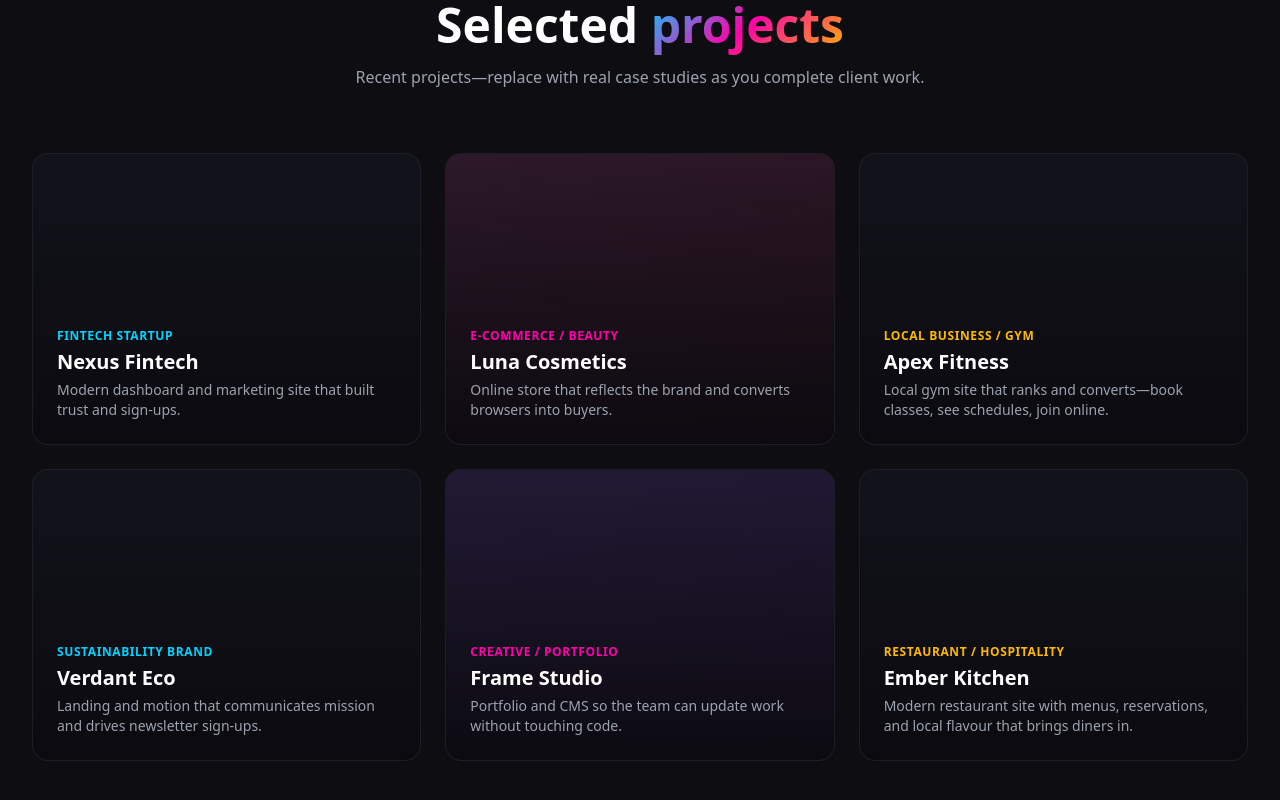
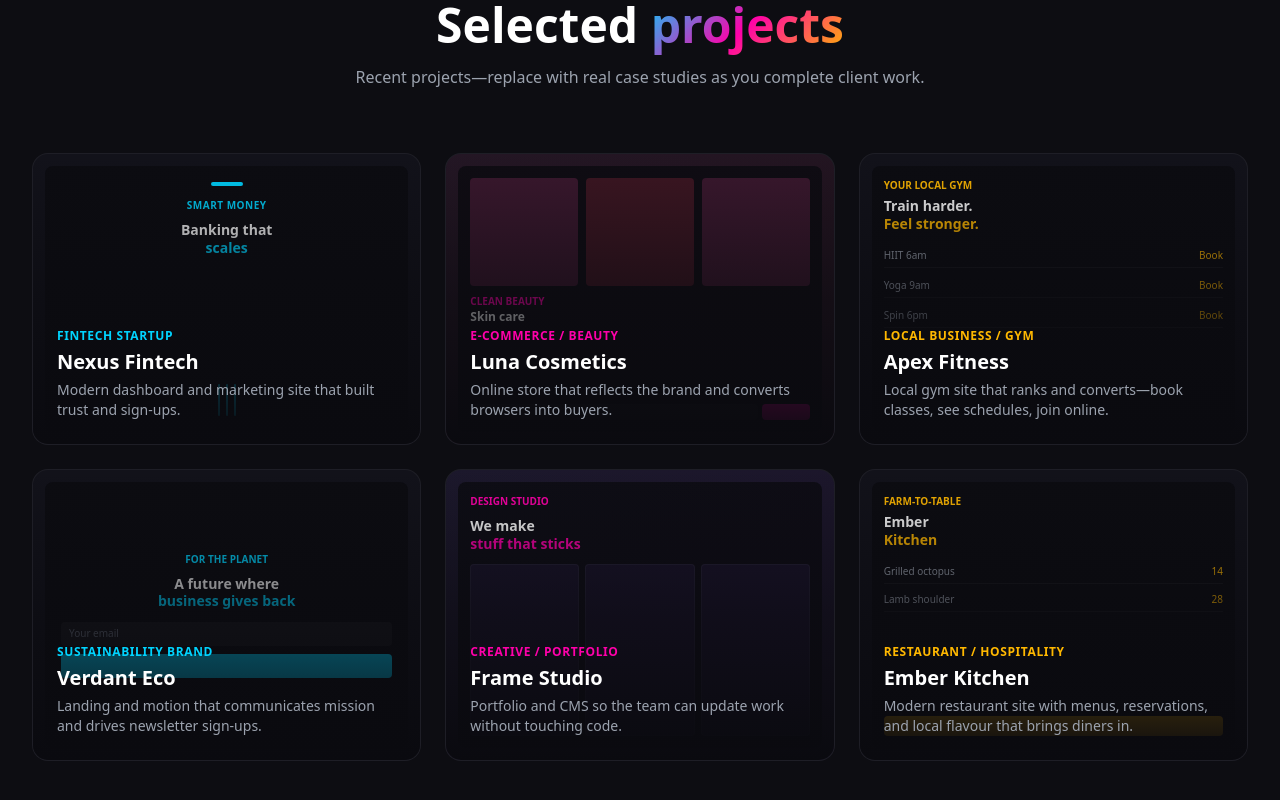
Before and after one commit to johnrochie/evo_media_site, a Next.js app: page /evomedia in a window 1280 px wide. Shown: the part 2785-3585 px from the top of the page. Built offline with nearby package versions, Linux system fonts and the light colour scheme; no server answers.

Commit message:
Portfolio card update v2

```diff
--- /dev/null
+++ b/components/evomedia/PortfolioCardPreview.tsx
@@ -0,0 +1,182 @@
+"use client";
+
+type PreviewProps = { accent: string };
+
+function NexusPreview({ accent }: PreviewProps) {
+  return (
+    <div className="absolute inset-0 p-3 flex flex-col">
+      <div className="flex-1 rounded-lg bg-[#0a0a0f]/80 overflow-hidden">
+        <div className="h-full flex flex-col items-center justify-center p-4">
+          <div className="w-8 h-1 rounded mb-3" style={{ backgroundColor: accent }} />
+          <p className="text-[10px] font-semibold uppercase tracking-wider mb-2" style={{ color: accent }}>
+            Smart money
+          </p>
+          <h3 className="text-sm font-bold text-white text-center leading-tight mb-3">
+            Banking that
+            <br />
+            <span style={{ color: accent }}>scales</span>
+          </h3>
+          <div className="flex gap-1.5 mt-auto">
+            {[1, 2, 3].map((i) => (
+              <div key={i} className="flex-1 h-8 rounded bg-white/5" style={{ borderLeft: `2px solid ${accent}` }} />
+            ))}
+          </div>
+        </div>
+      </div>
+    </div>
+  );
+}
+
+function LunaPreview({ accent }: PreviewProps) {
+  return (
+    <div className="absolute inset-0 p-3 flex flex-col">
+      <div className="flex-1 rounded-lg bg-[#0a0a0f]/80 overflow-hidden">
+        <div className="h-full p-3 flex flex-col">
+          <div className="flex gap-2 mb-2">
+            <div className="w-1/3 aspect-square rounded bg-pink-500/20" />
+            <div className="w-1/3 aspect-square rounded bg-rose-500/20" />
+            <div className="w-1/3 aspect-square rounded bg-pink-500/20" />
+          </div>
+          <p className="text-[10px] font-semibold uppercase" style={{ color: accent }}>
+            Clean beauty
+          </p>
+          <p className="text-xs text-white font-bold">Skin care</p>
+          <div className="mt-auto flex gap-1">
+            <div className="flex-1 h-4 rounded bg-white/5" />
+            <div className="w-12 h-4 rounded" style={{ backgroundColor: accent }} />
+          </div>
+        </div>
+      </div>
+    </div>
+  );
+}
+
+function ApexPreview({ accent }: PreviewProps) {
+  return (
+    <div className="absolute inset-0 p-3 flex flex-col">
+      <div className="flex-1 rounded-lg bg-[#0a0a0f]/80 overflow-hidden">
+        <div className="h-full p-3 flex flex-col">
+          <p className="text-[10px] font-semibold uppercase mb-1" style={{ color: accent }}>
+            Your local gym
+          </p>
+          <h3 className="text-sm font-bold text-white leading-tight mb-3">
+            Train harder.
+            <br />
+            <span style={{ color: accent }}>Feel stronger.</span>
+          </h3>
+          <div className="space-y-1.5 flex-1">
+            {["HIIT 6am", "Yoga 9am", "Spin 6pm"].map((c) => (
+              <div key={c} className="flex justify-between text-[10px] text-gray-400 py-1 border-b border-white/5">
+                <span>{c}</span>
+                <span style={{ color: accent }}>Book</span>
+              </div>
+            ))}
+          </div>
+        </div>
+      </div>
+    </div>
+  );
+}
+
+function VerdantPreview({ accent }: PreviewProps) {
+  return (
+    <div className="absolute inset-0 p-3 flex flex-col">
+      <div className="flex-1 rounded-lg bg-[#0a0a0f]/80 overflow-hidden">
+        <div className="h-full flex flex-col items-center justify-center p-4 text-center">
+          <p className="text-[10px] font-semibold uppercase mb-2" style={{ color: accent }}>
+            For the planet
+          </p>
+          <h3 className="text-sm font-bold text-white leading-tight mb-3">
+            A future where
+            <br />
+            <span style={{ color: accent }}>business gives back</span>
+          </h3>
+          <div className="w-full h-6 rounded bg-white/5 flex items-center px-2">
+            <span className="text-[10px] text-gray-500">Your email</span>
+          </div>
+          <div className="w-full h-6 rounded mt-2" style={{ backgroundColor: accent }} />
+        </div>
+      </div>
+    </div>
+  );
+}
+
+function FramePreview({ accent }: PreviewProps) {
+  return (
+    <div className="absolute inset-0 p-3 flex flex-col">
+      <div className="flex-1 rounded-lg bg-[#0a0a0f]/80 overflow-hidden">
+        <div className="h-full p-3 flex flex-col">
+          <p className="text-[10px] font-semibold uppercase mb-2" style={{ color: accent }}>
+            Design studio
+          </p>
+          <h3 className="text-sm font-bold text-white leading-tight mb-3">
+            We make
+            <br />
+            <span style={{ color: accent }}>stuff that sticks</span>
+          </h3>
+          <div className="grid grid-cols-3 gap-1.5 flex-1">
+            {[1, 2, 3].map((i) => (
+              <div key={i} className="rounded bg-violet-500/10 border border-white/5" />
+            ))}
+          </div>
+        </div>
+      </div>
+    </div>
+  );
+}
+
+function EmberPreview({ accent }: PreviewProps) {
+  return (
+    <div className="absolute inset-0 p-3 flex flex-col">
+      <div className="flex-1 rounded-lg bg-[#0a0a0f]/80 overflow-hidden">
+        <div className="h-full p-3 flex flex-col">
+          <p className="text-[10px] font-semibold uppercase mb-1" style={{ color: accent }}>
+            Farm-to-table
+          </p>
+          <h3 className="text-sm font-bold text-white leading-tight mb-3">
+            Ember
+            <br />
+            <span style={{ color: accent }}>Kitchen</span>
+          </h3>
+          <div className="space-y-1 flex-1">
+            {["Grilled octopus €14", "Lamb shoulder €28"].map((m) => (
+              <div key={m} className="flex justify-between text-[10px] text-gray-400 py-1 border-b border-white/5">
+                <span>{m.split(" €")[0]}</span>
+                <span style={{ color: accent }}>{m.split("€")[1]}</span>
+              </div>
+            ))}
+          </div>
+          <div className="h-5 rounded mt-2" style={{ backgroundColor: accent }} />
+        </div>
+      </div>
+    </div>
+  );
+}
+
+const previews: Record<string, React.ComponentType<PreviewProps>> = {
+  nexus: NexusPreview,
+  luna: LunaPreview,
+  apex: ApexPreview,
+  verdant: VerdantPreview,
+  frame: FramePreview,
+  ember: EmberPreview,
+};
+
+export default function PortfolioCardPreview({
+  projectId,
+  accent,
+  gradient,
+}: {
+  projectId: string;
+  accent: string;
+  gradient: string;
+}) {
+  const Preview = previews[projectId] ?? NexusPreview;
+
+  return (
+    <>
+      <div className={`absolute inset-0 bg-gradient-to-br ${gradient} opacity-40`} />
+      <Preview accent={accent} />
+    </>
+  );
+}
--- a/components/evomedia/PortfolioSection.tsx
+++ b/components/evomedia/PortfolioSection.tsx
@@ -7,6 +7,7 @@ import { ScrollSection, ScrollItem } from "./ScrollSection";
 import Link from "next/link";
 import { evomediaContent } from "@/lib/evomedia-content";
 import { portfolioProjects as projects } from "@/lib/portfolio-projects";
+import PortfolioCardPreview from "./PortfolioCardPreview";
 
 export default function PortfolioSection() {
   const [selectedId, setSelectedId] = useState<string | null>(null);
@@ -53,10 +54,12 @@ export default function PortfolioSection() {
                 whileHover={{ scale: 1.02 }}
                 transition={{ type: "spring", stiffness: 300, damping: 20 }}
               >
-                <div
-                  className={`absolute inset-0 bg-gradient-to-br ${project.gradient} opacity-60 group-hover:opacity-80 transition-opacity`}
+                <PortfolioCardPreview
+                  projectId={project.id}
+                  accent={project.accent}
+                  gradient={project.gradient}
                 />
-                <div className="absolute inset-0 flex flex-col justify-end p-6 bg-gradient-to-t from-[#0a0a0f]/95 to-transparent">
+                <div className="absolute inset-0 flex flex-col justify-end p-6 bg-gradient-to-t from-[#0a0a0f] via-[#0a0a0f]/60 to-transparent">
                   <span
                     className="text-xs font-semibold tracking-wider uppercase mb-1"
                     style={{ color: project.accent }}
@@ -93,9 +96,13 @@ export default function PortfolioSection() {
               onClick={(e) => e.stopPropagation()}
               className="relative w-full max-w-lg rounded-2xl bg-[#12121a] border border-white/10 shadow-xl overflow-hidden"
             >
-              <div
-                className={`h-32 bg-gradient-to-br ${selected.gradient} opacity-80`}
-              />
+              <div className="h-36 overflow-hidden relative">
+                <PortfolioCardPreview
+                  projectId={selected.id}
+                  accent={selected.accent}
+                  gradient={selected.gradient}
+                />
+              </div>
               <div className="p-6 md:p-8 -mt-4 relative">
                 <button
                   type="button"
```
